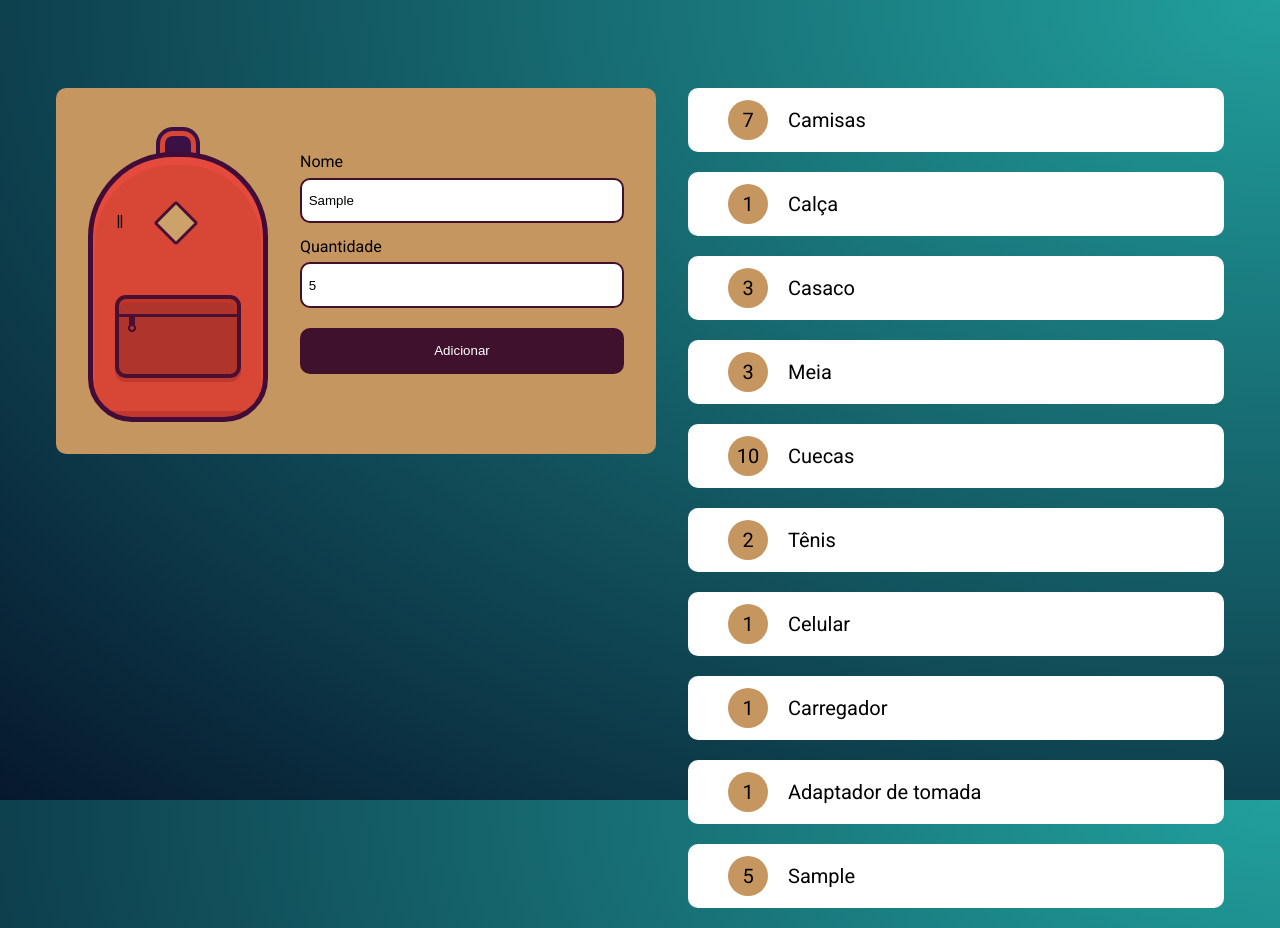
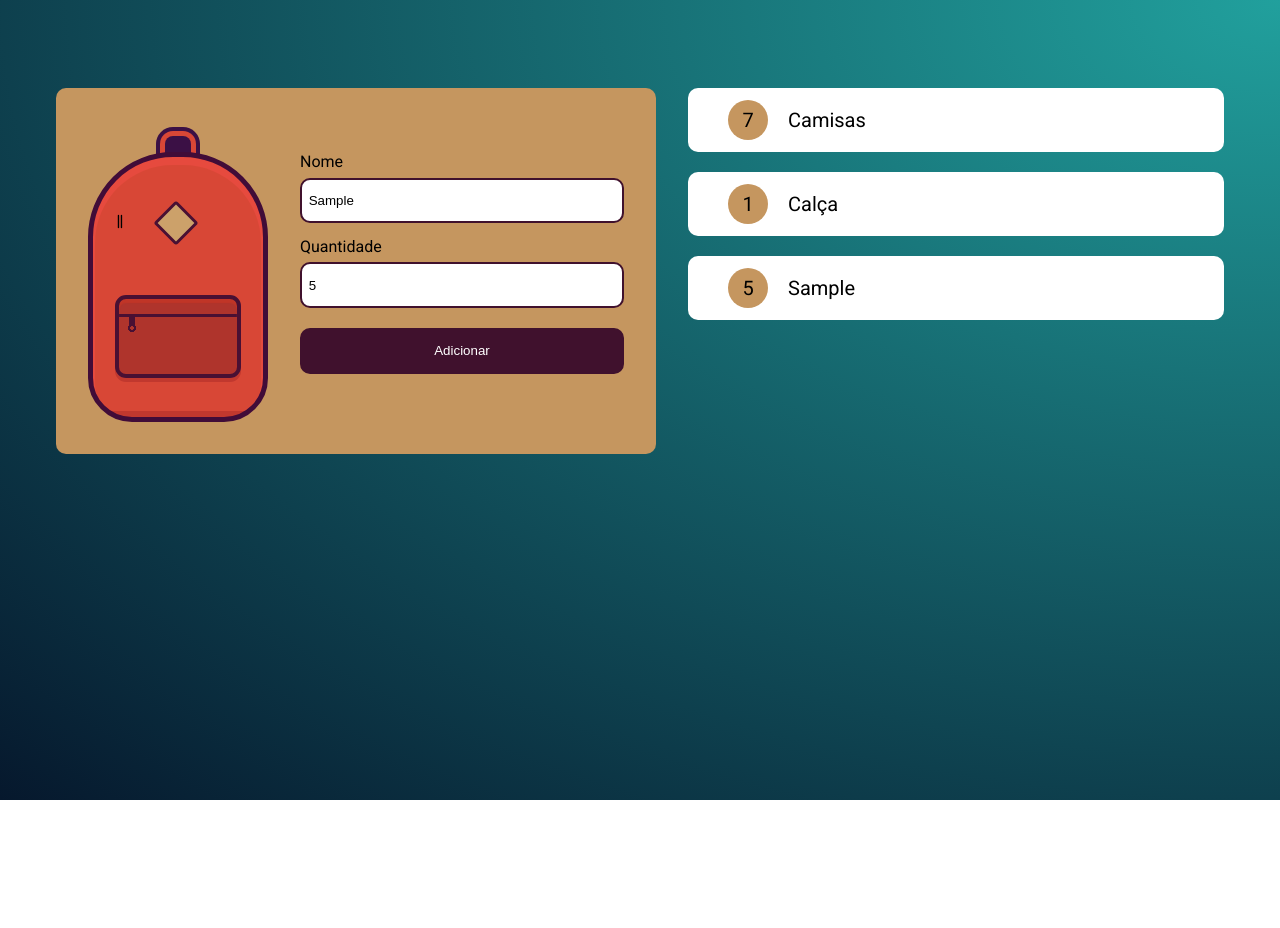
Before and after one commit to UlianoDev/lembrete, a plain HTML site: page mochila-de-viagem/index.html in a window 1280 px wide. Both pictures are taken after typing "Sample", "5" into the empty fields and a click on the input "Adicionar". After the commit the page ends 800 px from the top, so only its background shows below. Drawn offline with Linux system fonts and the light colour scheme.

Commit message:
Add files via upload

```diff
--- a/mochila-de-viagem/index.html
+++ b/mochila-de-viagem/index.html
@@ -28,13 +28,13 @@
         <ul class="lista">
             <li class="item"><strong>7</strong>Camisas</li>
             <li class="item"><strong>1</strong>Calça</li>
-            <li class="item"><strong>3</strong>Casaco</li>
+            <!--<li class="item"><strong>3</strong>Casaco</li>
             <li class="item"><strong>3</strong>Meia</li>
             <li class="item"><strong>10</strong>Cuecas</li>
             <li class="item"><strong>2</strong>Tênis</li>
             <li class="item"><strong>1</strong>Celular</li>
             <li class="item"><strong>1</strong>Carregador</li>
-            <li class="item"><strong>1</strong>Adaptador de tomada</li>
+            <li class="item"><strong>1</strong>Adaptador de tomada</li>-->
         </ul>
     </main>
 </body>
--- a/mochila-de-viagem/main.js
+++ b/mochila-de-viagem/main.js
@@ -1,20 +1,50 @@
 const form = document.getElementById("novoItem");
-const lista = document.querySelector('.lista');
+const lista = document.querySelector(".lista");
+const lembretes = JSON.parse(localStorage.getItem("Lembretes")) || [];
 
-form.addEventListener('submit', (e)=> {
-  e.preventDefault();
-  let nome = e.target.elements.nome.value;
-  let quantidade = e.target.elements.quantidade.value;
-  //<li class="item"><strong>7</strong>Camisas</li>
-  console.log(e);
+lembretes.forEach((elemento) => {
+  adicionaLista(elemento);
+});
+
+function adicionaLista(memoriaLocal) {
   const li = document.createElement("li");
   const strong = document.createElement("strong");
+  //li.innerHTML = `<strong>${quantidade}</strong>${nome}`;
+
   li.classList.add("item");
-  //li.innerHTML = `<strong>${quantidade}</strong>${nome}`;
-  strong.innerHTML += quantidade;
   li.appendChild(strong);
-  li.innerHTML += nome;
+  strong.innerHTML += memoriaLocal.quantidade;
+  strong.dataset.id = memoriaLocal.id;
+  li.innerHTML += memoriaLocal.nome;
   lista.appendChild(li);
+}
+function adicionaStorage(memoriaLocal) {
+  lembretes.push(memoriaLocal);
 
-  console.log(li);
-})
+  localStorage.setItem("Lembretes", JSON.stringify(lembretes));
+  //lembretes.push(JSON.stringify(memoriaLocal));
+  //localStorage.setItem("Lembretes", lembretes);
+}
+form.addEventListener("submit", (evento) => {
+  evento.preventDefault();
+  let nome = evento.target.elements.nome.value;
+  let quantidade = evento.target.elements.quantidade.value;
+  let id = lembretes.length;
+  let memoriaLocal = {
+    nome: nome,
+    quantidade: quantidade,
+    id: id,
+  };
+  const existe = lembretes.find((elementoAtual) => {
+    return elementoAtual.nome === nome;
+  });
+
+  if (existe) {
+    existe.id = memoriaLocal.id;
+  } else {
+    //memoriaLocal.id = id;
+
+    adicionaLista(memoriaLocal);
+    adicionaStorage(memoriaLocal);
+  }
+});
```
